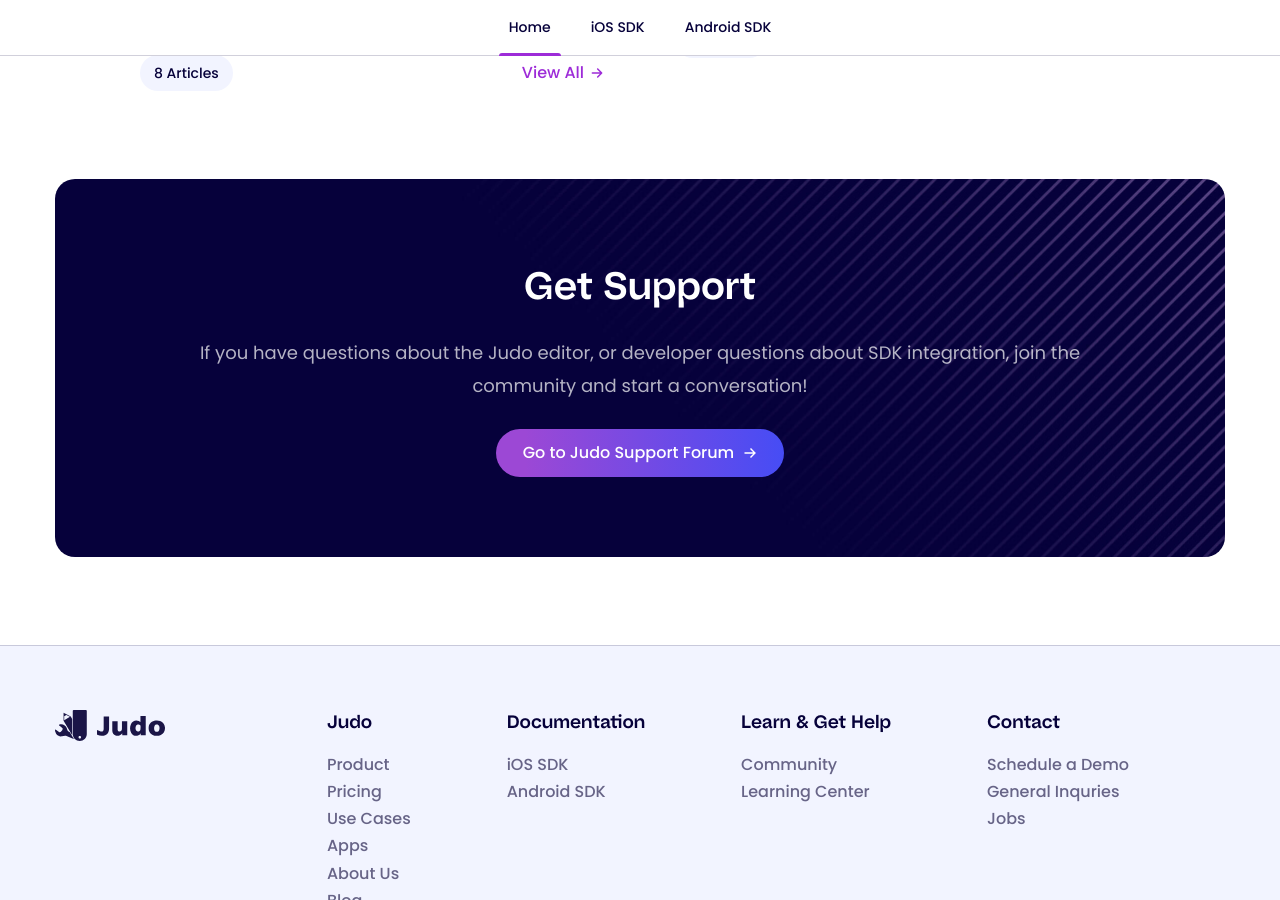
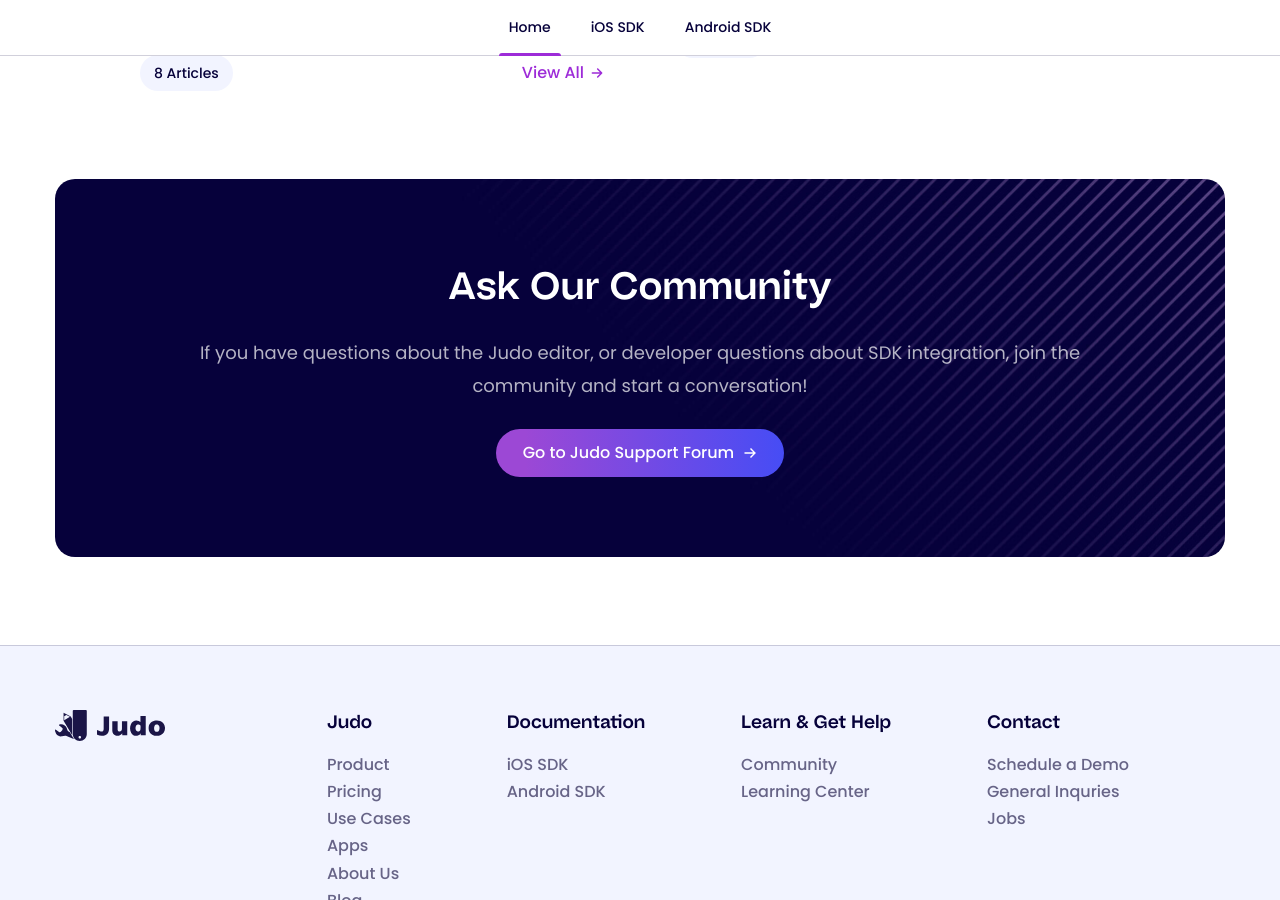
Before and after one commit to y-kovaleva/judo-developer-site, a Jekyll site: the page built from index.markdown, in a window 1280 px wide and 900 px high, scrolled down 1124 px. Built offline with Jekyll 4.4.1, drawn with Linux system fonts in a browser that asks for light colours; some web fonts are replaced.

Commit message:
Fix issues with collection and left sidebar

```diff
--- a/_config.yml
+++ b/_config.yml
@@ -34,7 +34,6 @@
     name: "Getting Started"
   -
     name: "Customization"
-  -
 
 collections:
   ios:
--- a/_includes/left-sidebar.html
+++ b/_includes/left-sidebar.html
@@ -10,4 +10,5 @@
       {% endfor %}
     </ul>
   </div>
+  {% endfor %}
 </nav>
--- a/_layouts/index.html
+++ b/_layouts/index.html
@@ -64,15 +64,9 @@
     </p>
   </div>
 </div>
-<section>
-  <div class="container  text-center">
-    <div class="dark cta-container">
-      <h2>Get Support</h2>
-      <p class="larger width-80 mx-auto">If you have questions about the Judo editor, or developer questions about SDK integration, join the community and start a conversation!</p>
-      <a href="https://forum.judo.app/" class="btn btn-arrow">Go to Judo Support Forum</a>
-    </div>
-  </div>
-</section>
+
+{% include community-box.html %}
+
 </main>
 
 {% include footer.html %}
--- a/_layouts/page.html
+++ b/_layouts/page.html
@@ -14,7 +14,7 @@
         <section class="doc-main">
           <div class="center-content">
             <div class="doc-text">
-				{{ content }}
+				{{ content | markdownify }}
       </div>
           </div>
 
```
